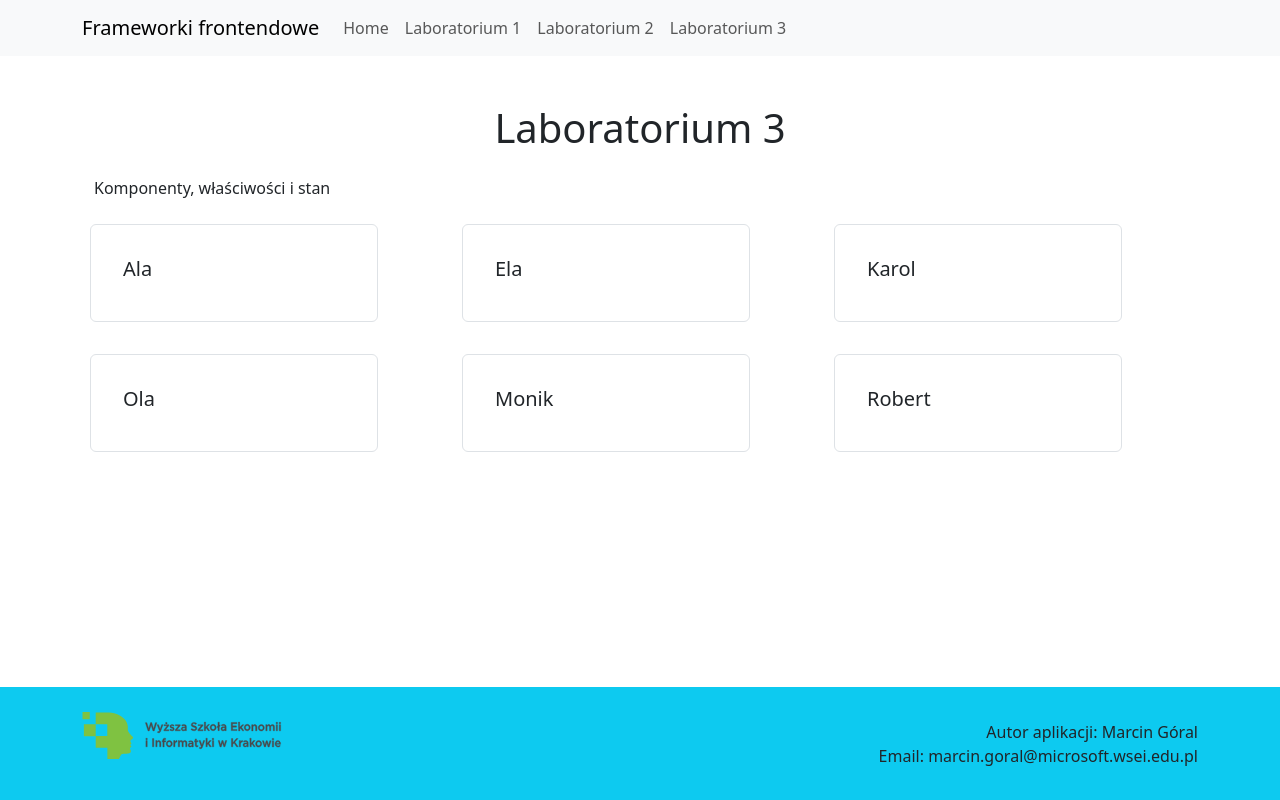
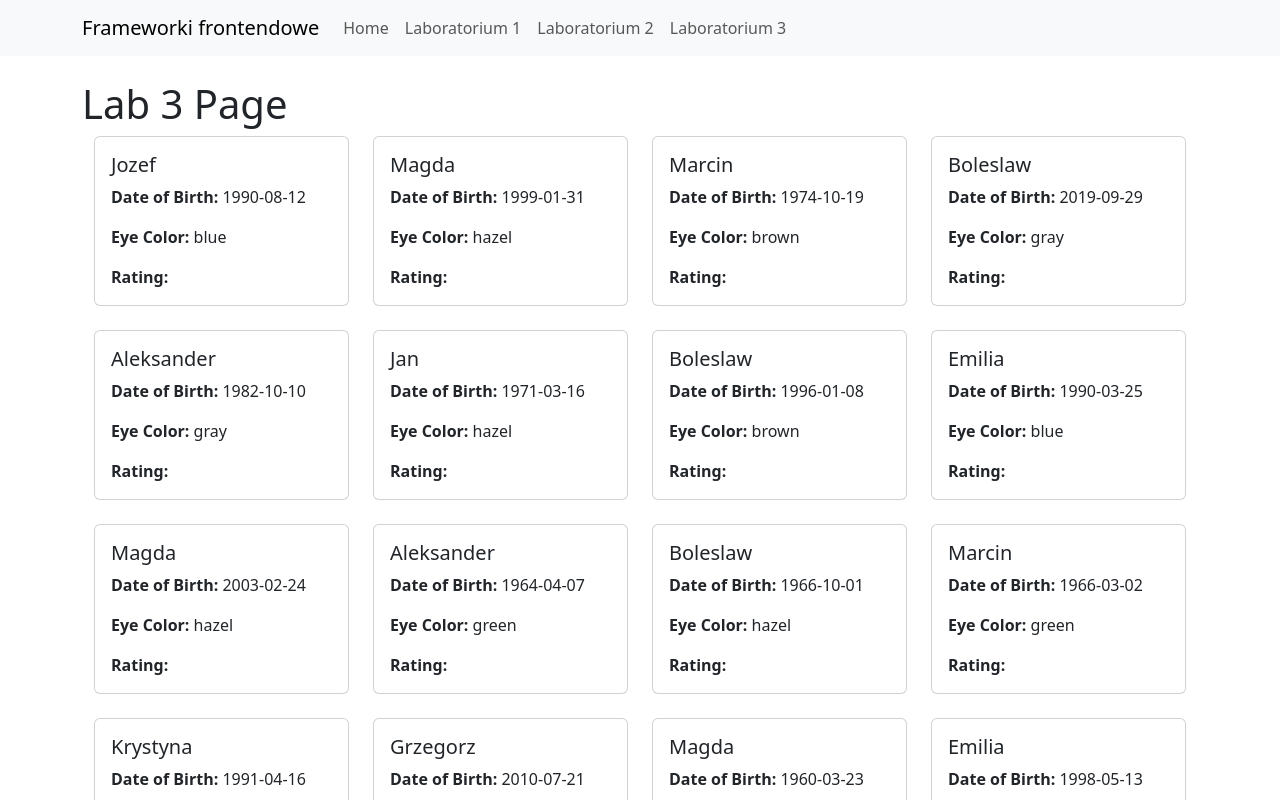
Before and after one commit to Mar265/FrontendLabs24-25, a React (Vite) app: page /lab3 in a window 1280 px wide. Shown: the top 800 px of the page. Built offline with nearby package versions, Linux system fonts and the light colour scheme.

Commit message:
Zadanie 1 dane z bazy

```diff
--- a/src/components/FlexContainer.jsx
+++ b/src/components/FlexContainer.jsx
@@ -1,22 +1,17 @@
-import React from 'react';
-import PropTypes from 'prop-types';
-import 'bootstrap/dist/css/bootstrap.css';
+import { Container, Row, Col } from 'react-bootstrap';
 
 function FlexContainer({ element: Element, data }) {
   return (
-    <div className="row"> {/* Użycie row jako kontenera */}
-      {data.map((item, index) => (
-        <div className="col-12 col-md-6 col-lg-4 p-2" key={index}> {/* Kolumny wewnątrz row */}
-          <Element {...item} />
-        </div>
-      ))}
-    </div>
+    <Container>
+      <Row>
+        {data.map((item, index) => (
+          <Col key={index} xs={12} sm={6} md={4} lg={3} className="mb-4">
+            <Element {...item} />
+          </Col>
+        ))}
+      </Row>
+    </Container>
   );
 }
 
-FlexContainer.propTypes = {
-  element: PropTypes.elementType.isRequired,
-  data: PropTypes.arrayOf(PropTypes.object).isRequired,
-};
-
 export default FlexContainer;
--- /dev/null
+++ b/src/components/ProfileCard.jsx
@@ -0,0 +1,23 @@
+import React from 'react';
+import Card from 'react-bootstrap/Card';
+
+function ProfileCard({ name, birth, eyes, rating }) {
+  return (
+    <Card>
+      <Card.Body>
+        <Card.Title>{name}</Card.Title>
+        <Card.Text>
+          <strong>Date of Birth:</strong> {birth}
+        </Card.Text>
+        <Card.Text>
+          <strong>Eye Color:</strong> {eyes}
+        </Card.Text>
+        <Card.Text>
+          <strong>Rating:</strong> {rating}
+        </Card.Text>
+      </Card.Body>
+    </Card>
+  );
+}
+
+export default ProfileCard;
--- a/src/pages/Lab3Page.jsx
+++ b/src/pages/Lab3Page.jsx
@@ -1,15 +1,14 @@
-import React from 'react';
 import FlexContainer from '../components/FlexContainer';
-import Item, { data } from '../components/Item';
+import ProfileCard from '../components/ProfileCard';
+import { data } from '../data/module-data';
 
-const Lab3Page = () => {
+function Lab3Page() {
   return (
-    <div className="container mt-4">
-      <h1 className="text-center mb-4">Laboratorium 3</h1>
-      <p>Komponenty, właściwości i stan</p>
-      <FlexContainer element={Item} data={data} />
+    <div>
+      <h1>Lab 3 Page</h1>
+      <FlexContainer element={ProfileCard} data={data} />
     </div>
   );
-};
+}
 
 export default Lab3Page;
```
